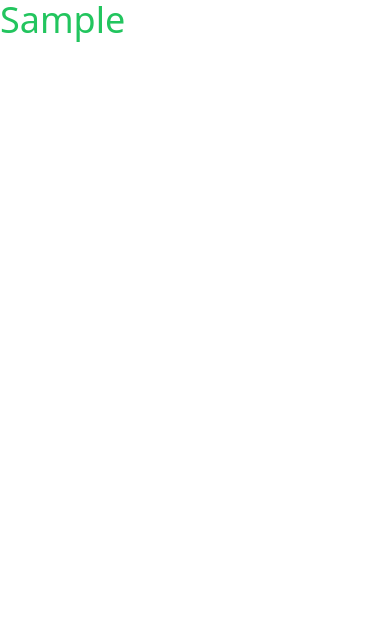
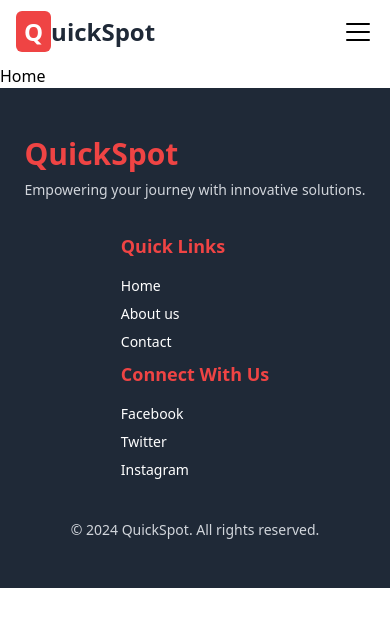
Before and after one commit to gshubham804/Quickspot, a React (Vite) app in the folder Frontend/: page / in a window 390 px wide. Shown: the top 626 px of the page. Built offline with nearby package versions, Linux system fonts and the light colour scheme.

Commit message:
Add navbar and footer component and make it responsive also. Install the react-router-dom, update the readme file

```diff
--- a/Frontend/package.json
+++ b/Frontend/package.json
@@ -11,9 +11,11 @@
   },
   "dependencies": {
     "autoprefixer": "^10.4.15",
+    "phosphor-react": "^1.4.1",
     "postcss": "^8.4.28",
     "react": "^18.2.0",
     "react-dom": "^18.2.0",
+    "react-router-dom": "^6.22.1",
     "tailwindcss": "^3.3.3"
   },
   "devDependencies": {
--- a/Frontend/src/App.jsx
+++ b/Frontend/src/App.jsx
@@ -1,10 +1,14 @@
+import { Home } from "./Components/pages";
+import {NavBar,Footer} from "./Components/layouts";
+
 function App() {
-
   return (
     <>
-     <p className="text-green-500 text-4xl">Sample</p>
+    <NavBar/>
+      <Home />
+      <Footer/>
     </>
-  )
+  );
 }
 
-export default App
+export default App;
--- /dev/null
+++ b/Frontend/src/Components/layouts/footer.jsx
@@ -0,0 +1,70 @@
+const Footer = () => {
+  return (
+    <footer className="bg-gray-800 text-white py-12">
+      <div className="container mx-auto flex flex-col md:flex-row items-center justify-between">
+        <div className="mb-8 md:mb-0">
+          <h3 className="text-3xl font-bold text-red-500 mb-2">QuickSpot</h3>
+          <p className="text-sm text-gray-300">
+            Empowering your journey with innovative solutions.
+          </p>
+        </div>
+
+        <div className="flex flex-col md:flex-row">
+          <div className="md:mr-12">
+            <h4 className="text-lg font-semibold mb-4 text-red-500">
+              Quick Links
+            </h4>
+            <ul className="text-sm">
+              <li className="mb-2">
+                <a href="#" className="hover:text-red-500">
+                  Home
+                </a>
+              </li>
+              <li className="mb-2">
+                <a href="#" className="hover:text-red-500">
+                  About us
+                </a>
+              </li>
+              <li className="mb-2">
+                <a href="#" className="hover:text-red-500">
+                  Contact
+                </a>
+              </li>
+            </ul>
+          </div>
+
+          <div>
+            <h4 className="text-lg font-semibold mb-4 text-red-500">
+              Connect With Us
+            </h4>
+            <ul className="text-sm">
+              <li className="mb-2">
+                <a href="#" className="hover:text-red-500">
+                  Facebook
+                </a>
+              </li>
+              <li className="mb-2">
+                <a href="#" className="hover:text-red-500">
+                  Twitter
+                </a>
+              </li>
+              <li className="mb-2">
+                <a href="#" className="hover:text-red-500">
+                  Instagram
+                </a>
+              </li>
+            </ul>
+          </div>
+        </div>
+      </div>
+
+      <div className="mt-8 text-center">
+        <p className="text-sm text-gray-300">
+          &copy; 2024 QuickSpot. All rights reserved.
+        </p>
+      </div>
+    </footer>
+  );
+};
+
+export default Footer;
--- a/Frontend/src/Components/layouts/index.js
+++ b/Frontend/src/Components/layouts/index.js
@@ -0,0 +1,7 @@
+import NavBar from "./navbar";
+import Footer from "./footer";
+
+export {
+    NavBar,
+    Footer,
+}
--- /dev/null
+++ b/Frontend/src/Components/layouts/navbar.jsx
@@ -0,0 +1,81 @@
+import { List } from "phosphor-react";
+import { useState } from "react";
+
+const Navbar = () => {
+  const [showOptions, setShowOptions] = useState(false);
+
+  const toggleOptions = () => {
+    setShowOptions(!showOptions);
+  };
+  return (
+    <>
+      {/*  mobile view */}
+      <div className="sm:flex xs:flex justify-between items-center p-4 cursor-pointer md:hidden">
+        <div className="cursor-pointer text-2xl font-bold">
+          <span className="text-white bg-red-500 px-2 py-1 rounded-md">Q</span>
+          <span className="text-gray-800">uickSpot</span>
+        </div>
+        <List size={32} onClick={toggleOptions} />
+        {showOptions && (
+          <div className="w-2/5 text-center absolute right-0 top-12 bg-white shadow-md p-4 z-10">
+            {/* List options for mobile */}
+            <ul className="font-medium">
+              <li className="cursor-pointer hover:text-red-500 hover:underline mb-2">
+                Home
+              </li>
+              <li className="cursor-pointer hover:text-red-500 hover:underline mb-2">
+                About us
+              </li>
+              <li className="cursor-pointer hover:text-red-500 hover:underline">
+                Contact us
+              </li>
+            </ul>
+
+            {/* Buttons for mobile */}
+            <div className="flex flex-col mt-4">
+              <button className="text-red-500 bg-white px-4 py-2 rounded-md border-2 border-red-400 hover:bg-red-100 focus:outline-none focus:ring focus:border-red-300 mb-2">
+                Login
+              </button>
+              <button className="text-white bg-red-500 px-4 py-2 rounded-md hover:bg-red-600 focus:outline-none focus:ring focus:border-red-300">
+                Signup
+              </button>
+            </div>
+          </div>
+        )}
+      </div>
+      {/*  desktop view */}
+      <div className="sm:hidden xs:hidden shadow-md px-4 md:px-8 py-2 md:py-4 md:flex flex-col md:flex-row justify-between items-center">
+        <div className="cursor-pointer text-3xl font-bold mb-4 md:mb-0">
+          <span className="text-white bg-red-500 px-2 py-0.5 rounded-md">
+            Q
+          </span>
+          <span className="text-gray-800">uickSpot</span>
+        </div>
+
+        <div className="flex flex-col md:flex-row items-center">
+          <ul className="font-medium flex flex-col md:flex-row md:mr-8">
+            <li className="cursor-pointer hover:text-red-500 hover:underline hover:underline-offset-4 mb-2 md:mb-0 md:mr-8">
+              Home
+            </li>
+            <li className="cursor-pointer hover:text-red-500 hover:underline hover:underline-offset-4 mb-2 md:mb-0 md:mr-8">
+              About us
+            </li>
+            <li className="cursor-pointer hover:text-red-500 hover:underline hover:underline-offset-4 mb-2 md:mb-0">
+              Contact us
+            </li>
+          </ul>
+          <div className="flex flex-row mt-4 md:mt-0">
+            <button className="text-white bg-red-500 px-4 py-2 rounded-md hover:bg-red-600 focus:outline-none focus:ring focus:border-red-300 mb-2 md:mb-0 md:mr-2">
+              Login
+            </button>
+            <button className="text-red-500 bg-white px-4 py-2 rounded-md border-2 border-red-400 hover:bg-red-100 focus:outline-none focus:ring focus:border-red-300">
+              Signup
+            </button>
+          </div>
+        </div>
+      </div>
+    </>
+  );
+};
+
+export default Navbar;
--- /dev/null
+++ b/Frontend/src/Components/pages/Home.jsx
@@ -0,0 +1,13 @@
+const Home = () => {
+  return (
+    <>
+      Home
+      {/* search component */}
+      {/* Filter tags */}
+      {/* Company overview cards  */}
+      {/* Popular parking zone */}
+    </>
+  );
+};
+
+export default Home;
--- /dev/null
+++ b/Frontend/src/Components/pages/Page404.jsx
@@ -0,0 +1,5 @@
+const Page404 = () => {
+  return <div>Page404</div>;
+};
+
+export default Page404;
--- a/Frontend/src/Components/pages/index.js
+++ b/Frontend/src/Components/pages/index.js
@@ -0,0 +1,5 @@
+import Home from "./Home";
+
+export {
+    Home,
+}
--- a/Frontend/tailwind.config.js
+++ b/Frontend/tailwind.config.js
@@ -1,13 +1,26 @@
 /** @type {import('tailwindcss').Config} */
 module.exports = {
   content: [
-      "./index.html",
-      "./src/**/*.{js,ts,jsx,tsx}",
-      "./node_modules/tw-elements-react/dist/js/**/*.js"
+    "./index.html",
+    "./src/**/*.{js,ts,jsx,tsx}",
+    "./node_modules/tw-elements-react/dist/js/**/*.js",
   ],
   theme: {
-      extend: {},
+    extend: {
+      screens: {
+        xs: "375px", // Extra-small screens
+        sm: "640px", // Small screens
+        md: "768px", // Medium screens
+        lg: "1024px", // Large screens
+        xl: "1280px", // Extra-large screens
+      },
+    },
+  },
+  variants: {
+    extend: {
+      display: ["responsive", "hover", "focus", "group-hover"],
+    },
   },
   darkMode: "class",
-  plugins: []
-  }
+  plugins: [],
+};
```
Also changed, not shown: 2 other files (tests, documents, lock files or other folders).
